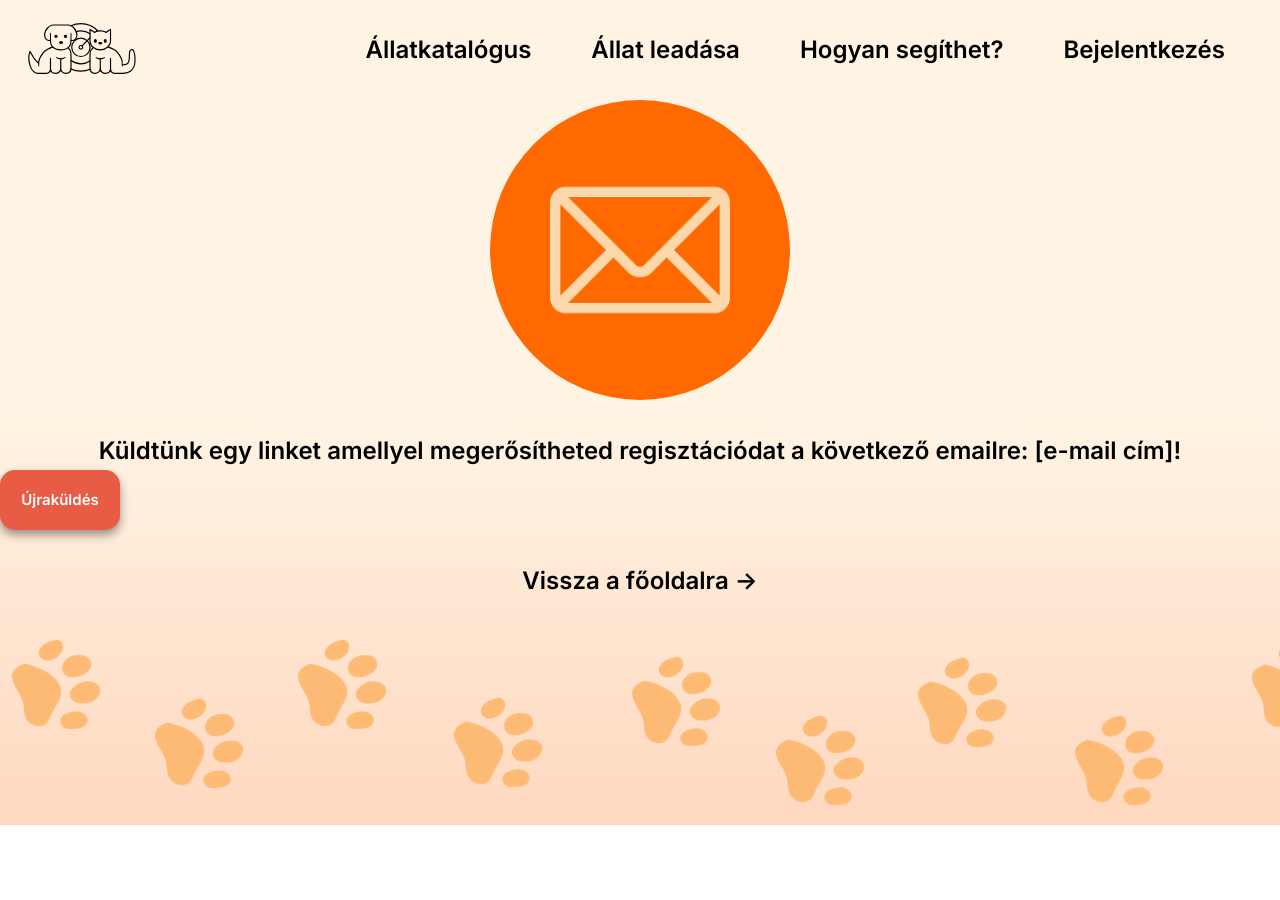
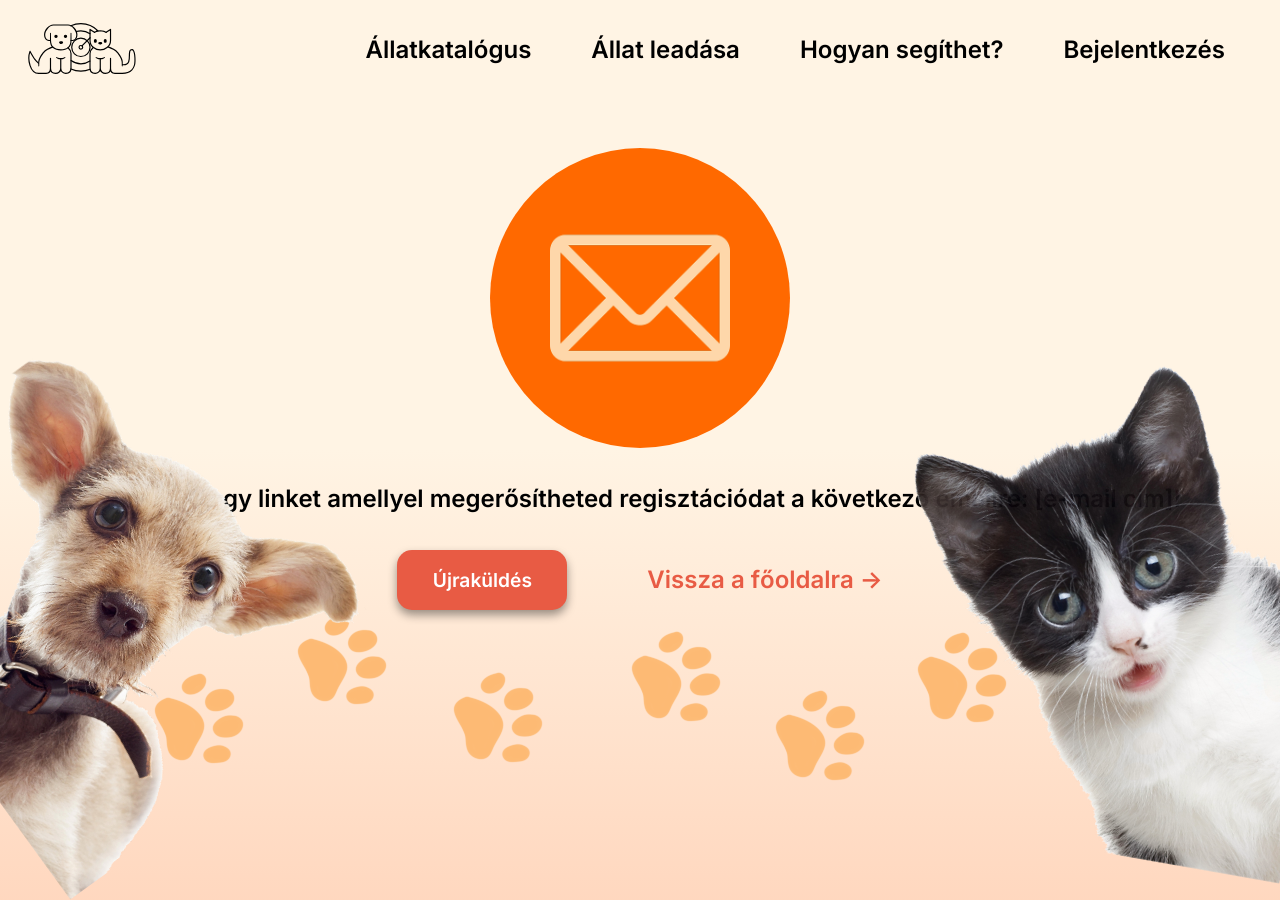
Before and after one commit to Szaszuge/menhely, a Vue app in the folder menhely/: page /emailsent in a window 1280 px wide. Before the commit the page ends 825 px from the top, so only its background shows below. Built offline with nearby package versions, Linux system fonts and the light colour scheme.

Commit message:
SCRUM-48 Design befejezése, sticky footer,  képek formázása
Minden ami ebbe van, kellett ahhoz, hogy az oldal jól működjön

```diff
--- a/menhely/src/assets/base.css
+++ b/menhely/src/assets/base.css
@@ -11,6 +11,7 @@
 
 body {
   min-height: 100vh;
+  max-width: 100vw;
   color: var(--color-text);
   background: var(--color-background);
   transition:
--- a/menhely/src/components/PawFooter.vue
+++ b/menhely/src/components/PawFooter.vue
@@ -1,12 +1,12 @@
 <script setup lang="ts">
-
-
+defineProps<{
+  isSticky?: boolean
+}>()
 </script>
 
 <template>
-    <div>
-
-    </div>
+  <div :class="{ 'sticky-footer': isSticky }">
+  </div>
 </template>
 
 
@@ -14,9 +14,17 @@
 div{
 
     background-image: url("../assets/paws.png");
-    z-index: -1;
+    z-index: -2;
     background-repeat: repeat-x;
     height: 200px;
     margin-top: 1.5rem;
 }
+
+.sticky-footer {
+  position: fixed;
+  bottom: 0;
+  left: 0;
+  right: 0;
+  margin-top: 0;
+}
 </style>
--- a/menhely/src/views/EmailSent.vue
+++ b/menhely/src/views/EmailSent.vue
@@ -1,23 +1,55 @@
 <script setup lang="ts">
+import { onMounted, onUnmounted } from 'vue';
 import PawFooter from '@/components/PawFooter.vue';
 import Button from '@/components/Button.vue';
 
+onMounted(() => {
+    document.body.style.overflow = 'hidden';
+});
+
+onUnmounted(() => {
+    document.body.style.overflow = '';
+});
 </script>
 
 
 <template>
-    <div>
+
+
+    <div class="emailsent-container">
         <div id="korID" class="bg-orange-500"></div>
         <p>Küldtünk egy linket amellyel megerősítheted regisztációdat a következő emailre: [e-mail cím]!</p>
-        <Button>Újraküldés</Button>
-        <p>Vissza a főoldalra -></p>
+
+        <div class="actions-container">
+          <Button id="ujrakuldesbutton">Újraküldés</Button>
+          <RouterLink to="/">
+            <p class="home-link">Vissza a főoldalra -></p>
+        </RouterLink>
+        </div>
+
+        <img id="cicajobb" src="../assets/catpeek.png" alt="">
+        <img id="kutyabal" src="../assets/dogpeek.png" alt="">
+
+        <PawFooter :is-sticky="true"/>
     </div>
-
-<PawFooter/>
 </template>
 
+<style>
+body {
+    overflow: hidden !important;
+}
+</style>
 
 <style scoped>
+
+
+.emailsent-container {
+    position: relative;
+    min-height: 100vh;
+    overflow: hidden;
+    width: 100%;
+}
+
 #korID {
   width: 300px;
   height: 300px;
@@ -27,6 +59,7 @@ import Button from '@/components/Button.vue';
   background-size: 180px;
   background-repeat: no-repeat;
   background-position: center;
+  margin-top: 3rem;
 }
 p {
   text-align: center;
@@ -34,4 +67,45 @@ p {
   font-weight: 600;
   margin-top: 2rem;
 }
+
+img {
+position: absolute;
+}
+#cicajobb{
+  bottom: 50px;
+  right: -45px;
+  width: 430px;
+  height: 490px;
+  transform: rotate(10deg);
+}
+#kutyabal{
+  bottom: 80px;
+  left: -105px;
+  width: 420px;
+  height: 460px;
+  opacity: 100%;
+  transform: rotate(-36deg);
+}
+
+
+.actions-container {
+  display: flex;
+  flex-direction: row;
+  justify-content: center;
+  align-items: center;
+  gap: 5rem;
+  margin: 2rem 0;
+}
+
+.home-link {
+  margin: 0;
+  cursor: pointer;
+  color: #E85B44;
+  font: 600;
+}
+#ujrakuldesbutton {
+width: 170px;
+height: 60px;
+font-size: 1.2rem;
+}
 </style>
--- a/menhely/src/views/HomeView.vue
+++ b/menhely/src/views/HomeView.vue
@@ -1,8 +1,24 @@
 <script setup lang="ts">
+import { onMounted, onUnmounted } from 'vue';
 import homebar from '../components/Homebar.vue'
 import homecard from '../components/Homecards.vue'
 import Allatcard from '../components/Allatcard.vue';
 import PawFooter from '@/components/PawFooter.vue';
+
+
+onMounted(() => {
+
+    document.documentElement.style.overflow = 'auto';
+    document.body.style.overflow = 'auto';
+    document.body.style.position = 'static';
+});
+
+onUnmounted(() => {
+
+    document.documentElement.style.overflow = '';
+    document.body.style.overflow = '';
+    document.body.style.position = '';
+});
 </script>
 
 <template>
--- a/menhely/src/views/LoginView.vue
+++ b/menhely/src/views/LoginView.vue
@@ -32,6 +32,7 @@ let user = {
 </div>
 <img src="../assets/Kutyamacska.png">
 </main>
+<PawFooter  :is-sticky="true"/>
 </template>
 
 <style scoped>
--- a/menhely/src/views/PetCatalog.vue
+++ b/menhely/src/views/PetCatalog.vue
@@ -1,8 +1,23 @@
 <script setup lang="ts">
+import { onMounted, onUnmounted } from 'vue';
 import Allatcard from '@/components/Allatcard.vue';
 import Filter from '@/components/Filter.vue';
 import CustomInput from '@/components/CustomInput.vue';
 import PawFooter from '@/components/PawFooter.vue';
+
+onMounted(() => {
+
+    document.documentElement.style.overflow = 'auto';
+    document.body.style.overflow = 'auto';
+    document.body.style.position = 'static';
+});
+
+onUnmounted(() => {
+
+    document.documentElement.style.overflow = '';
+    document.body.style.overflow = '';
+    document.body.style.position = '';
+});
 
 let search = '';
 
--- a/menhely/src/views/RegisterView.vue
+++ b/menhely/src/views/RegisterView.vue
@@ -112,7 +112,7 @@ function register(event) {
     </div>
     <img src="../assets/Kutyamacska.png">
 </main>
-<PawFooter/>
+<PawFooter :is-sticky="true"/>
 </template>
 
 <style scoped>
```
Also changed, not shown: menhely/src/assets/catpeek.png (added), menhely/src/assets/dogpeek.png (added).
